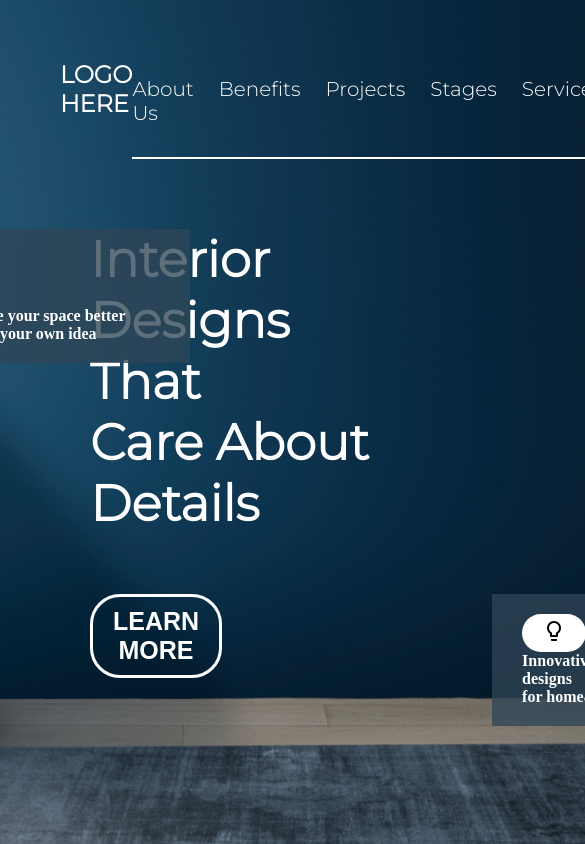
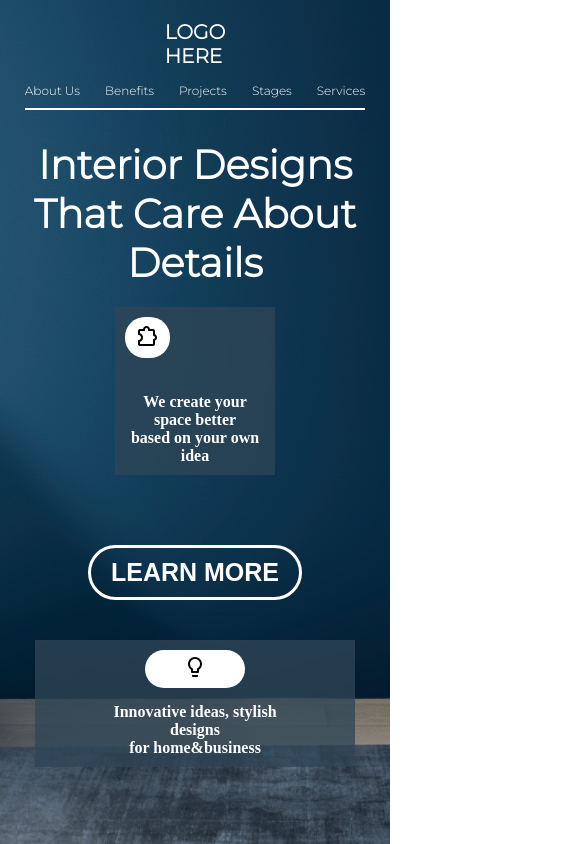
Before and after one commit to code-raushan/Interior-Magic-Landing-Page, a plain HTML site: page index.html in a window 390 px wide. Shown: the top 844 px of the page, 585 px wide, since content can reach past the window. Drawn offline with nearby package versions, Linux system fonts and the light colour scheme.

Commit message:
minor modifications

```diff
--- a/index.html
+++ b/index.html
@@ -39,7 +39,7 @@
     <main>
         <div class="col">
             <div class="text">
-                <h1>Interior Designs That <br> Care About Details</h1>
+                <h1>Interior Designs That Care About Details</h1>
             </div>
 
             <div class="card1">
--- a/style.css
+++ b/style.css
@@ -11,6 +11,9 @@ body{
     background-size: cover;
     height: 100vh;
 
+}
+li:hover{
+    cursor: pointer;
 }
 nav{
     padding: 30px 60px;
@@ -62,10 +65,12 @@ main{
 .col{
     display: flex;
     gap: 20px;
+
 }
 .text{
     font-family: Montserrat;
     font-size: 25px;
+    margin-right: 800px;
 }
 .card1{
     display: flex;
@@ -106,3 +111,82 @@ main{
     margin-right: 130px;
     border-radius: 20px;
 }
+@media screen and (max-width: 640px){
+    nav{
+        padding: 10px 15px;
+        display: flex;
+        flex-direction: column;
+        align-items: center;
+    }
+    nav>h1{
+        padding-top: 10px;
+        font-size: 20px;
+    }
+    .nav-content{
+        padding-top: 15px;
+        font-size: 12px;
+        display: flex;
+        align-items: center;
+        gap: 8px;
+    }
+    .call{
+        display: none;
+    }
+    .underline{
+        padding-bottom: 10px;
+    }
+    main{
+        padding-top: 20px;
+        padding-left: 15px;
+        padding-right: 15px;
+        display: flex;
+        flex-direction: column;
+        color: white;
+        gap: 20px;
+        flex: 1;
+    }
+    .col{
+        display: flex;
+        flex-direction: column;
+
+    }
+    .card1{
+        display: flex;
+        flex-direction: column;
+        position: static;
+        padding: 10px 10px;
+        background-color: rgba(48, 70, 87, 0.767);
+    }
+    .icon1{
+        padding: 8px 35px 5px 10px;
+        background-color: white;
+        color: black;
+        border-radius: 20px;
+        text-align: center;
+    }
+    .icon2{
+        padding: 5px;
+        text-align: center;
+        margin: 0 100px;
+    }
+    .text{
+        margin-right: 0;
+        text-align: center;
+        font-size: 20px;
+
+    }
+    .card2{
+        margin: 20px;
+        padding: 10px 10px;
+        background-color: rgba(48, 70, 87, 0.767);
+    }
+    .card-text{
+        margin-top: 15px;
+        text-align: center;
+    }
+    .col-btn{
+        margin-top: 50px;
+        display: flex;
+        justify-content: center;
+    }
+}
```
